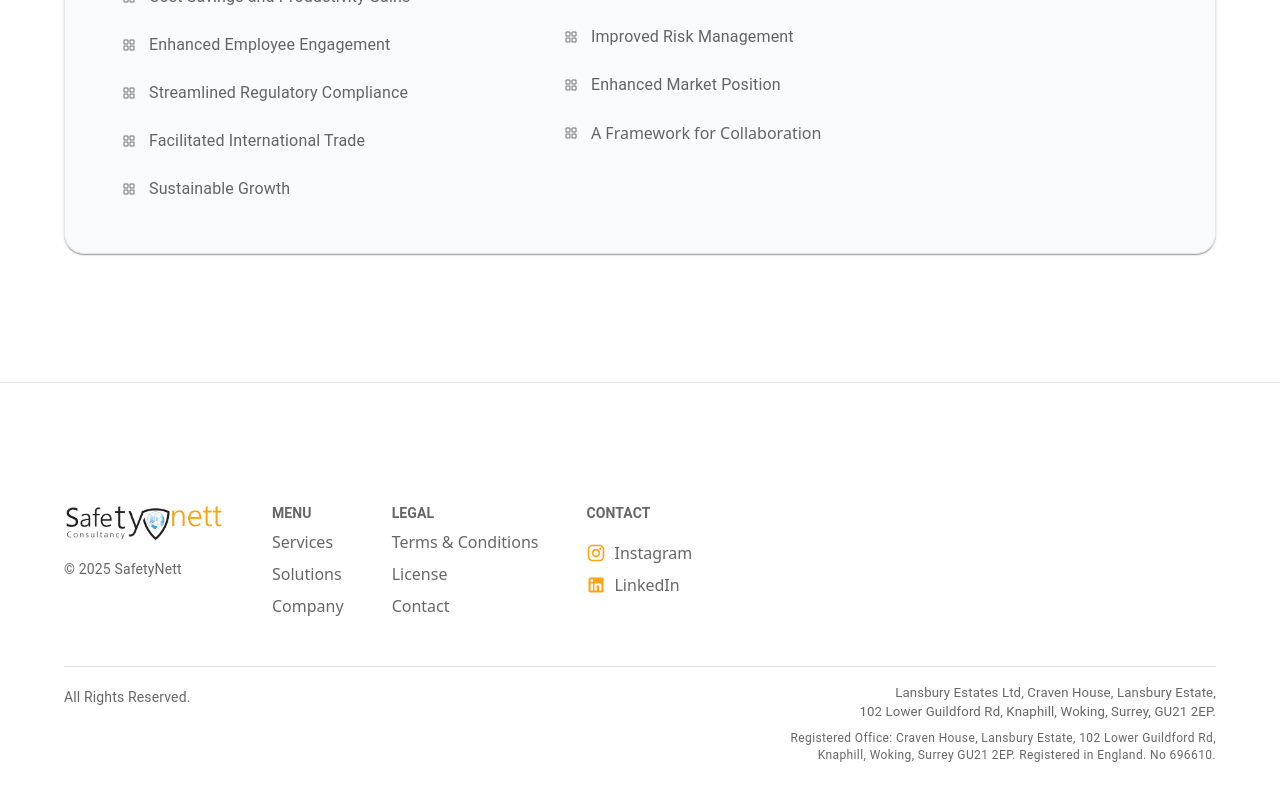
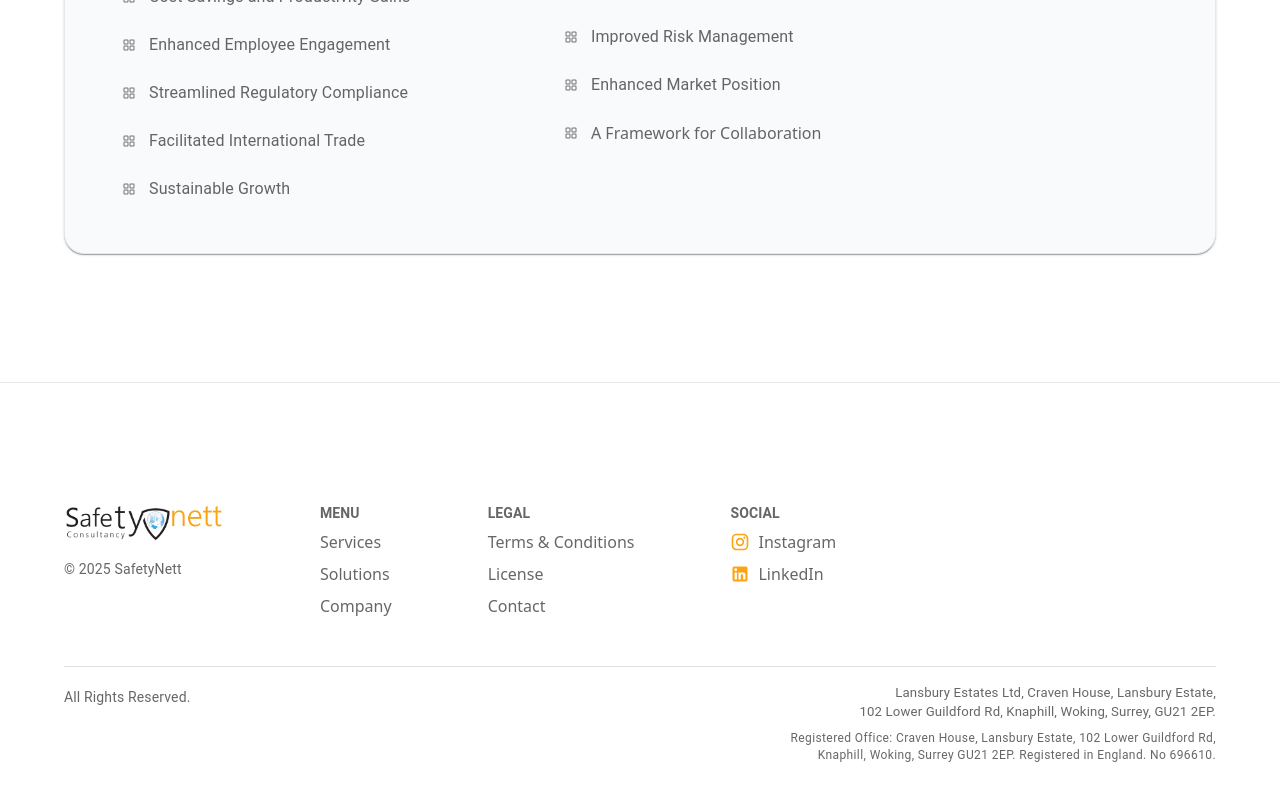
Before and after one commit to jinsiyajasmin/saftynet, a React (Vite) app: page /iso9001 in a window 1280 px wide. Shown: the part 1625-2425 px from the top of the page. Built offline with nearby package versions, Linux system fonts and the light colour scheme.

Commit message:
style: update footer column spacing and rename contact section to social

```diff
--- a/src/Footer.jsx
+++ b/src/Footer.jsx
@@ -25,7 +25,7 @@ export default function Footer() {
         <Grid
           container
           spacing={4}
-          columnSpacing={6} // adjusted spacing to keep in one row
+          columnSpacing={12} // increased spacing between columns
           alignItems="flex-start"
         >
           {/* Logo + Copyright */}
@@ -119,16 +119,15 @@ export default function Footer() {
             </Stack>
           </Grid>
 
-          {/* Contact (prev Social) */}
+          {/* Social */}
           <Grid item xs={6} sm={3} md={3}>
             <Typography
               variant="subtitle2"
               fontWeight="bold"
               gutterBottom
               color="text.secondary"
-              sx={{ mb: 2 }}
             >
-              CONTACT
+              SOCIAL
             </Typography>
             <Stack spacing={1}>
               <Stack direction="row" alignItems="center" spacing={1}>
```
